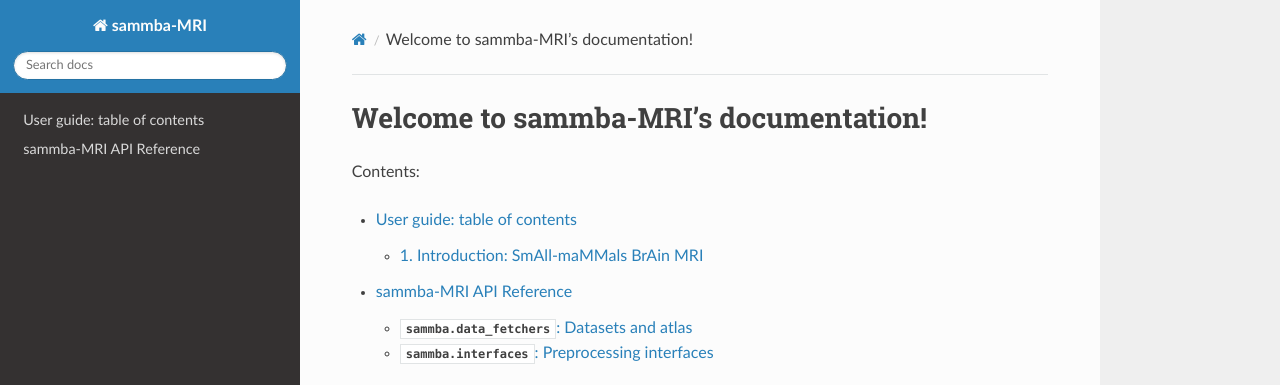
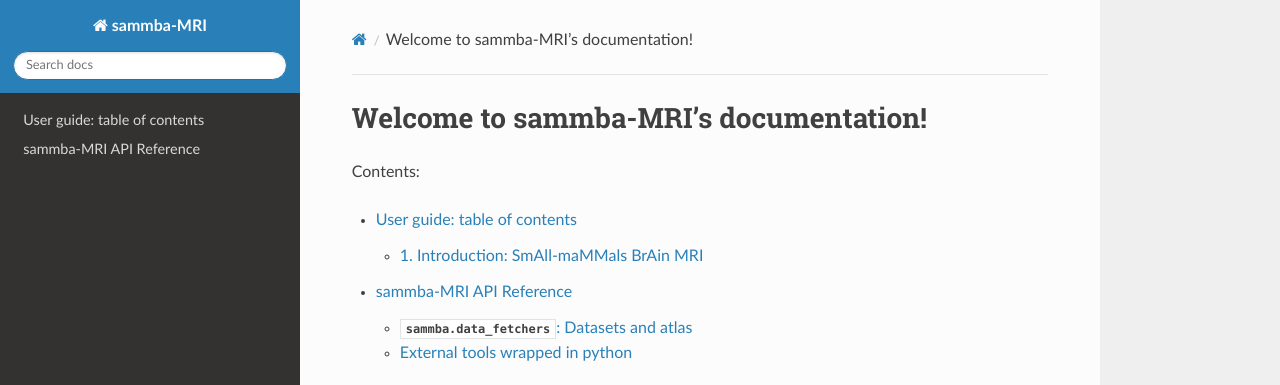
Before and after one commit to sammba-mri/sammba-mri, a Sphinx documentation site: the page built from doc/index.rst, in a window 1280 px wide, cut to the strip 0-385 px from the top of the page. Built offline with Sphinx 7.4.7 and the Read the Docs theme 2.0.0, drawn with Linux system fonts in a browser that asks for light colours; pages that are not in the unit, such as notebooks, are missing from menus.

Commit message:
include interface in doc

```diff
--- a/doc/index.rst
+++ b/doc/index.rst
@@ -15,7 +15,6 @@
    auto_examples/index.rst
    reference.rst
 
-
 .. raw:: html
 
     <iframe width="560" height="315" src="https://www.youtube.com/embed/n0017usHG0U?rel=0" frameborder="0" allowfullscreen></iframe>
--- a/doc/reference.rst
+++ b/doc/reference.rst
@@ -26,21 +26,12 @@
    fetch_zurich_test_retest
    fetch_zurich_anesthesiant
 
-
 .. _interfaces_ref:
 
-:mod:`sammba.interfaces`: Preprocessing interfaces
-=====================================================
+External tools wrapped in python
+================================
 
-.. automodule:: sammba.interfaces
-   :no-members:
-   :no-inherited-members:
+.. toctree::
+   :maxdepth: 2
 
-**Classes**:
-
-.. currentmodule:: sammba.interfaces
-
-.. autosummary::
-   :toctree: interfaces/generated/
-
-   RatsMM
+   interfaces/generated/sammba.interfaces.preproc_tools.rst
```
